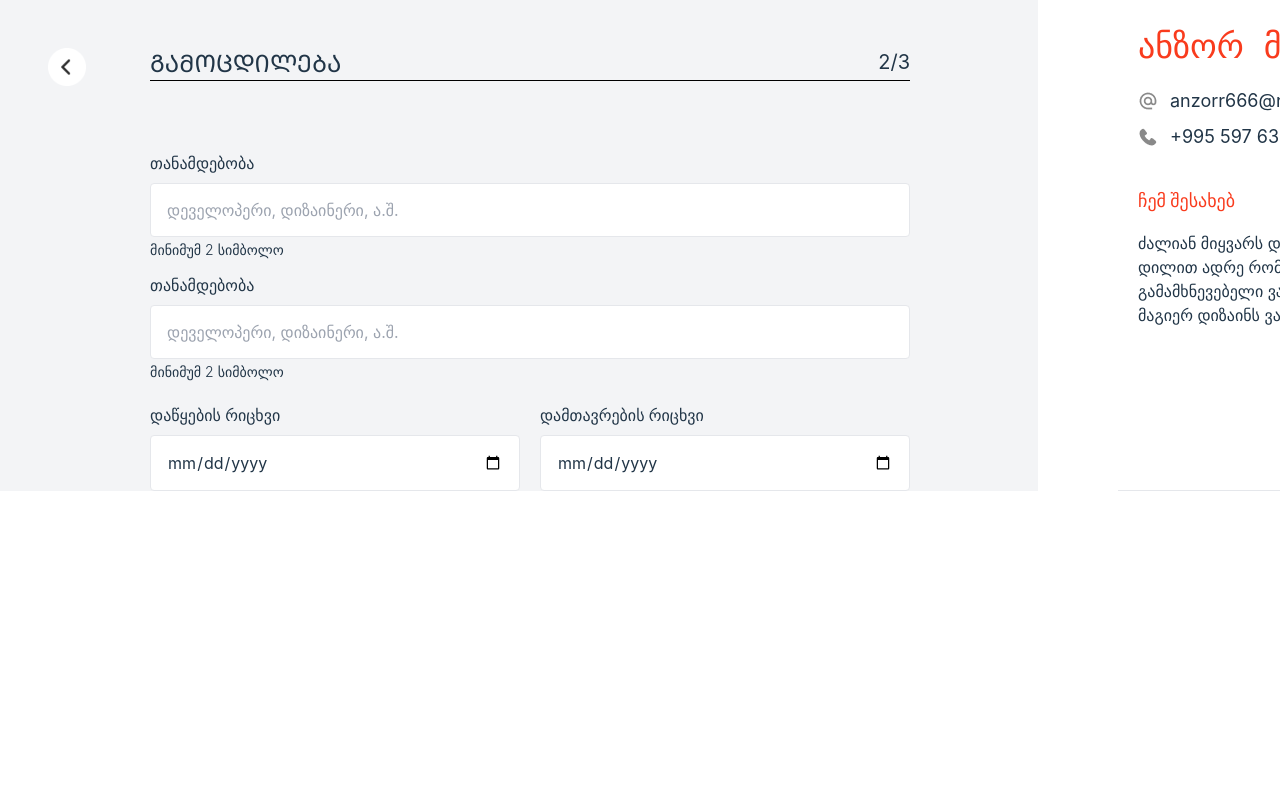
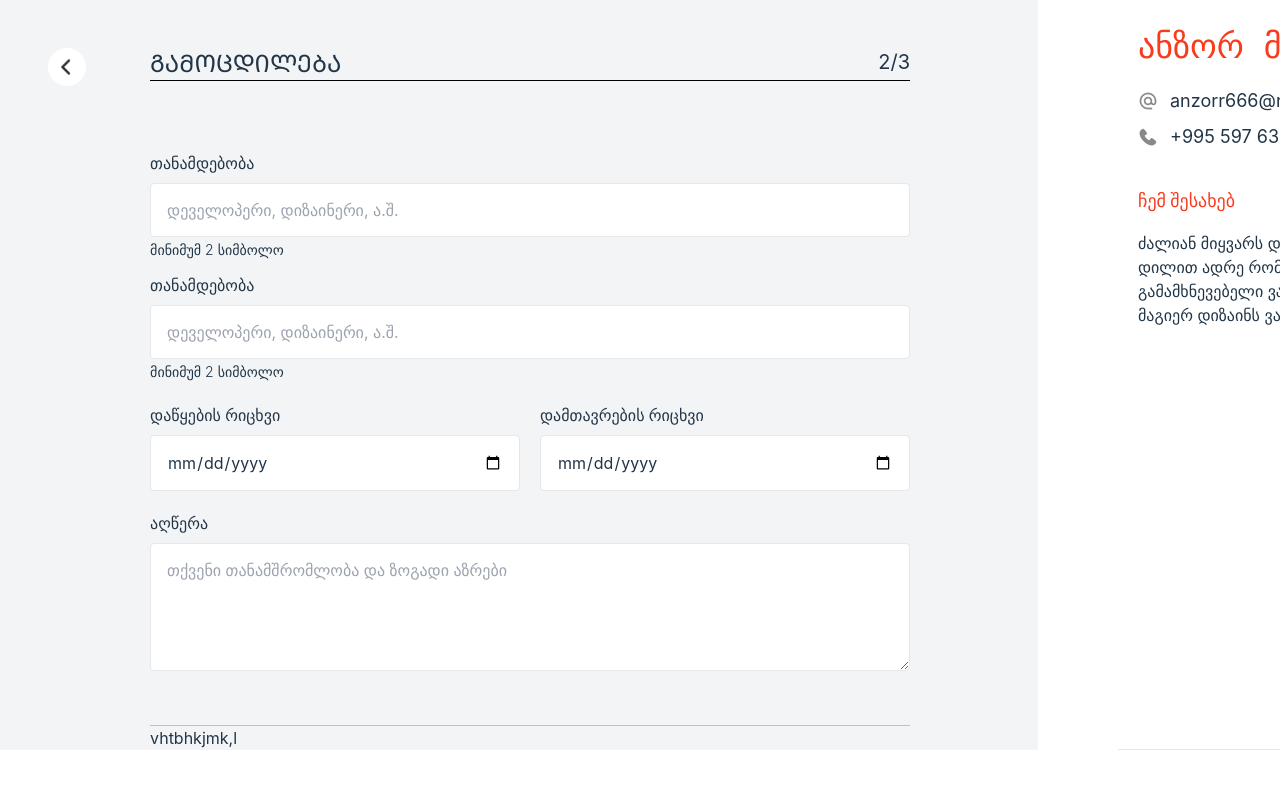
Before and after one commit to kachkacha2003/colab-team9, a React (Vite) app: page / in a window 1280 px wide. Shown: the top 786 px of the page. Built offline with nearby package versions, Linux system fonts and the light colour scheme.

Commit message:
wip: add description input

```diff
--- a/src/components/EnterPersonalData.tsx
+++ b/src/components/EnterPersonalData.tsx
@@ -10,7 +10,7 @@ export default function EnterPersonalData() {
             <span className="text-2xl	font-bold">ᲒᲐᲛᲝᲪᲓᲘᲚᲔᲑᲐ</span>
             <span className="text-xl">2/3</span>
           </div>
-          <form className="mt-[70px]">
+          <form className="mt-[70px] border-b border-mediumGray pb-12">
             <p className="font-medium">თანამდებობა</p>
             <input
               type="text"
@@ -43,7 +43,15 @@ export default function EnterPersonalData() {
                 ></input>
               </div>
             </div>
+            <div className="w-full mt-5">
+              <p className="font-medium">აღწერა</p>
+              <textarea
+                placeholder="თქვენი თანამშრომლობა და ზოგადი აზრები"
+                className="w-full h-32 border mt-2 px-4 py-[14px] outline-none rounded"
+              ></textarea>
+            </div>
           </form>
+          <div className="">vhtbhkjmk,l</div>
         </div>
       </div>
     </div>
--- a/tailwind.config.js
+++ b/tailwind.config.js
@@ -5,6 +5,7 @@ export default {
     extend: {
       colors: {
         mediumRed: "#F93B1D",
+        mediumGray: "#C1C1C1",
       },
     },
   },
```
